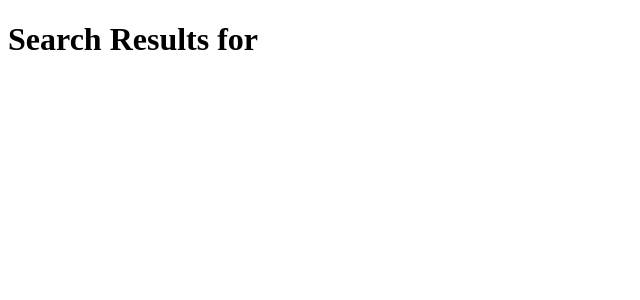
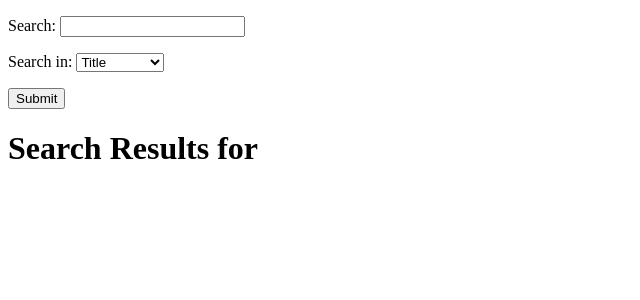
Before and after one commit to paxcodes/book_WebDevWithDjango, a Django app: page /books/search/ in a window 1280 px wide. Shown: the top 300 px of the page, without its empty margins (0-640 px from the left). Run offline with Django 3.2, Linux system fonts and the light colour scheme.

Commit message:
feat(act6.1): add search form

```diff
--- /dev/null
+++ b/bookr/reviews/forms.py
@@ -0,0 +1,11 @@
+from django import forms
+
+SEARCH_IN_CHOICES = (
+    ("title", "Title"),
+    ("contributor", "Contributor"),
+)
+
+
+class SearchForm(forms.Form):
+    search = forms.CharField(required=False, min_length=3)
+    search_in = forms.ChoiceField(required=False, choices=SEARCH_IN_CHOICES)
--- a/bookr/reviews/templates/reviews/search-results.html
+++ b/bookr/reviews/templates/reviews/search-results.html
@@ -10,6 +10,11 @@
 </head>
 
 <body>
+    <form method="get">
+        {{ form.as_p }}
+        <input type="submit" value="Submit"/>
+    </form>
+
     <h1>Search Results for <em>{{ search_text }}</em></h1>
 </body>
 
--- a/bookr/reviews/views.py
+++ b/bookr/reviews/views.py
@@ -2,6 +2,7 @@ from django.shortcuts import get_object_or_404, render
 
 from .models import Book
 from .utils import average_rating
+from .forms import SearchForm
 
 
 def index(request):
@@ -9,8 +10,14 @@ def index(request):
 
 
 def book_search(request):
+    form = SearchForm(request.GET)
+    # TODO do we still need the code below?
     search_text = request.GET.get("search", "")
-    return render(request, "reviews/search-results.html", {"search_text": search_text})
+    return render(
+        request,
+        "reviews/search-results.html",
+        {"search_text": search_text, "form": form},
+    )
 
 
 def book_list(request):
```
